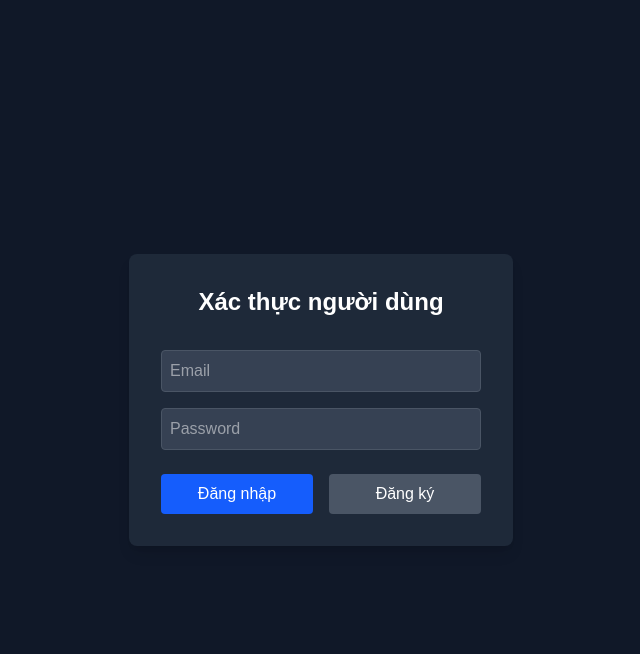
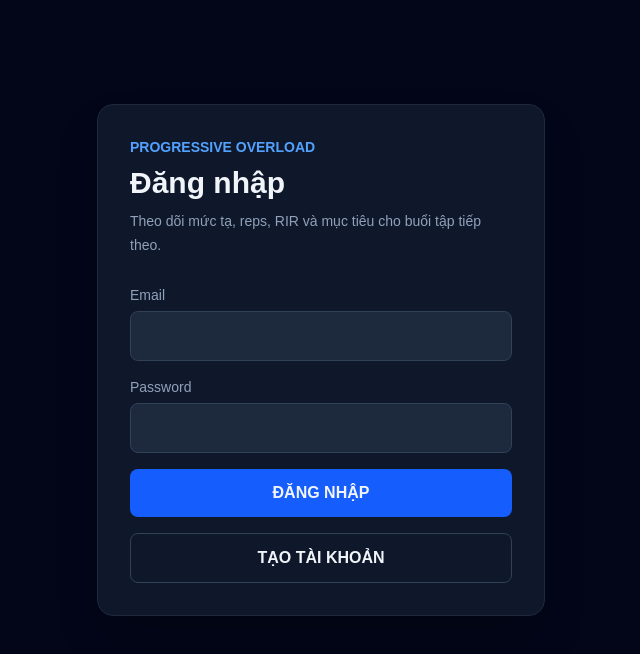
Before and after one commit to Perterson21/progressive-overload-tracker, a Next.js app: page /login in a window 1280 px wide. Shown: the top 654 px of the page, without its empty margins (319-959 px from the left). Built offline with nearby package versions, Linux system fonts and the light colour scheme; no server answers.

Commit message:
feat: improve authentication experience

```diff
--- a/app/login/page.tsx
+++ b/app/login/page.tsx
@@ -1,51 +1,116 @@
 'use client'
-import { useState } from 'react'
+
+import { useMemo, useState } from 'react'
+import { useRouter } from 'next/navigation'
 import { createClient } from '../../utils/supabase/client'
-import { useRouter } from 'next/navigation'
 
 export default function Login() {
+  const router = useRouter()
+  const supabase = useMemo(() => createClient(), [])
+
   const [email, setEmail] = useState('')
   const [password, setPassword] = useState('')
-  const router = useRouter()
-  const supabase = createClient()
+  const [loading, setLoading] = useState(false)
+  const [message, setMessage] = useState('')
 
-  const handleLogin = async (e: React.FormEvent) => {
-    e.preventDefault()
+  const login = async (event: React.FormEvent) => {
+    event.preventDefault()
+    setLoading(true)
+    setMessage('')
+
     const { error } = await supabase.auth.signInWithPassword({ email, password })
-    if (error) alert(error.message)
-    else router.push('/')
+
+    if (error) {
+      setMessage(error.message)
+      setLoading(false)
+      return
     }
 
-  const handleSignUp = async (e: React.FormEvent) => {
-    e.preventDefault()
+    router.replace('/')
+    router.refresh()
+  }
+
+  const signUp = async () => {
+    if (!email || password.length < 6) {
+      setMessage('Nhập email hợp lệ và password ít nhất 6 ký tự.')
+      return
+    }
+
+    setLoading(true)
+    setMessage('')
+
     const { error } = await supabase.auth.signUp({ email, password })
-    if (error) alert(error.message)
-    else alert('Đăng ký thành công! Hãy kiểm tra email để xác nhận (nếu Supabase yêu cầu).')
+
+    if (error) {
+      setMessage(error.message)
+    } else {
+      setMessage('Đã tạo tài khoản. Kiểm tra email nếu Supabase yêu cầu xác nhận.')
+    }
+
+    setLoading(false)
   }
 
   return (
-    <div className="min-h-screen flex items-center justify-center bg-gray-900 text-white">
-      <form className="flex flex-col gap-4 p-8 bg-gray-800 rounded-lg shadow-lg w-96">
-        <h1 className="text-2xl font-bold mb-4 text-center">Xác thực người dùng</h1>
+    <main className="min-h-screen bg-slate-950 px-4 py-10 text-slate-100">
+      <div className="mx-auto flex min-h-[80vh] max-w-md items-center">
+        <div className="w-full rounded-2xl border border-slate-800 bg-slate-900 p-6 shadow-2xl md:p-8">
+          <p className="text-sm font-semibold text-blue-400">PROGRESSIVE OVERLOAD</p>
+          <h1 className="mt-2 text-3xl font-bold">Đăng nhập</h1>
+          <p className="mt-2 text-sm leading-6 text-slate-400">
+            Theo dõi mức tạ, reps, RIR và mục tiêu cho buổi tập tiếp theo.
+          </p>
+
+          <form onSubmit={login} className="mt-7 space-y-4">
+            <div>
+              <label className="mb-1.5 block text-sm text-slate-400">Email</label>
               <input
                 type="email"
-          placeholder="Email"
+                autoComplete="email"
+                required
                 value={email}
-          onChange={(e) => setEmail(e.target.value)}
-          className="p-2 rounded bg-gray-700 text-white border border-gray-600 focus:outline-none"
+                onChange={(event) => setEmail(event.target.value)}
+                className="w-full rounded-lg border border-slate-700 bg-slate-800 px-3 py-3 outline-none focus:border-blue-500"
               />
+            </div>
+
+            <div>
+              <label className="mb-1.5 block text-sm text-slate-400">Password</label>
               <input
                 type="password"
-          placeholder="Password"
+                autoComplete="current-password"
+                required
+                minLength={6}
                 value={password}
-          onChange={(e) => setPassword(e.target.value)}
-          className="p-2 rounded bg-gray-700 text-white border border-gray-600 focus:outline-none"
+                onChange={(event) => setPassword(event.target.value)}
+                className="w-full rounded-lg border border-slate-700 bg-slate-800 px-3 py-3 outline-none focus:border-blue-500"
               />
-        <div className="flex gap-4 mt-2">
-          <button onClick={handleLogin} className="flex-1 bg-blue-600 p-2 rounded hover:bg-blue-700 transition">Đăng nhập</button>
-          <button onClick={handleSignUp} className="flex-1 bg-gray-600 p-2 rounded hover:bg-gray-700 transition">Đăng ký</button>
             </div>
+
+            {message && (
+              <div className="rounded-lg border border-slate-700 bg-slate-950 p-3 text-sm text-slate-300">
+                {message}
+              </div>
+            )}
+
+            <button
+              type="submit"
+              disabled={loading}
+              className="w-full rounded-lg bg-blue-600 px-4 py-3 font-bold hover:bg-blue-500 disabled:opacity-60"
+            >
+              {loading ? 'ĐANG XỬ LÝ...' : 'ĐĂNG NHẬP'}
+            </button>
+
+            <button
+              type="button"
+              onClick={signUp}
+              disabled={loading}
+              className="w-full rounded-lg border border-slate-700 px-4 py-3 font-semibold hover:bg-slate-800 disabled:opacity-60"
+            >
+              TẠO TÀI KHOẢN
+            </button>
           </form>
         </div>
+      </div>
+    </main>
   )
 }
```
Lines whose indentation alone changed are shown as unchanged.
